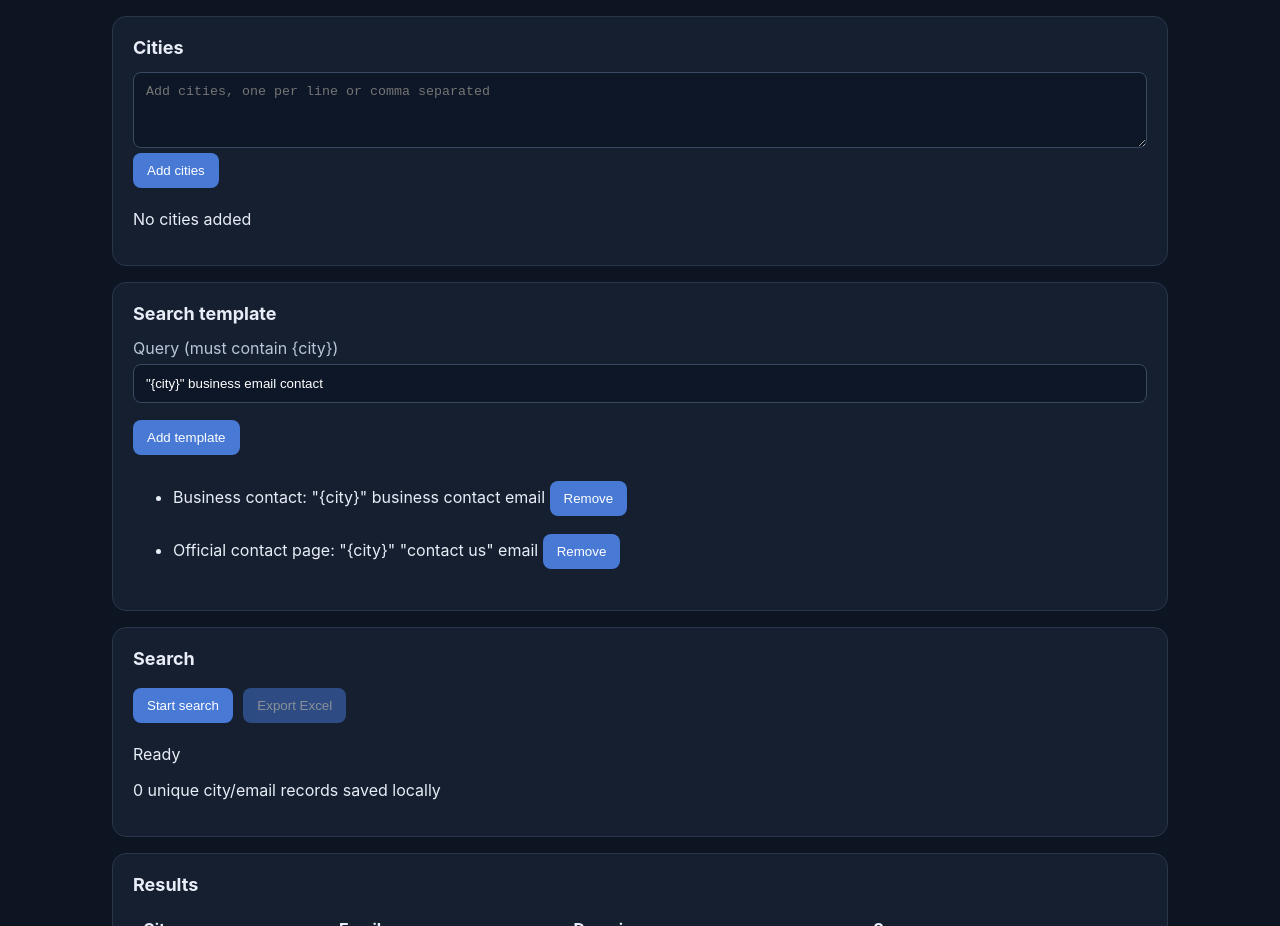
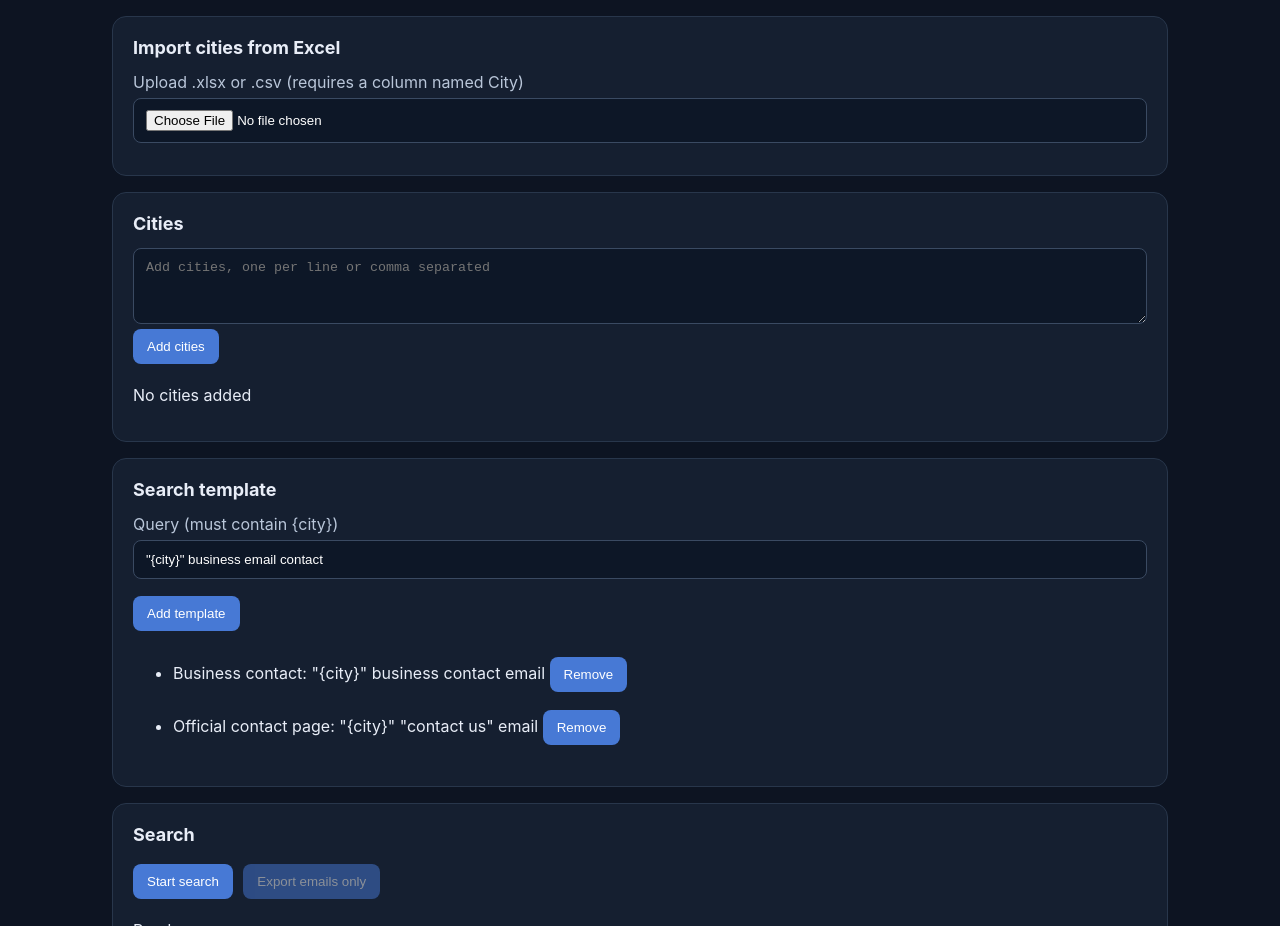
Before and after one commit to Yash-srivastav16/citymail-finder, a React (Vite) app: page / in a window 1280 px wide. Shown: the part 406-1332 px from the top of the page. Built offline with nearby package versions, Linux system fonts and the light colour scheme.

Commit message:
Add Excel city import and email-only export

```diff
--- a/src/App.tsx
+++ b/src/App.tsx
@@ -37,6 +37,8 @@ export default function App() {
   const [cities, setCities] = useState<City[]>(JSON.parse(localStorage.getItem("cm-cities") || "[]"));
   const [templates, setTemplates] = useState<Template[]>(JSON.parse(localStorage.getItem("cm-templates") || "null") || defaults);
   const [cityInput, setCityInput] = useState("");
+  const [paused, setPaused] = useState(false);
+  const [resumeWait, setResumeWait] = useState<(() => void) | null>(null);
   const [query, setQuery] = useState('"{city}" business email contact');
   const [results, setResults] = useState<Result[]>([]);
   const [status, setStatus] = useState("Ready");
@@ -44,6 +46,21 @@ export default function App() {
   useEffect(() => { readRows().then(setResults).catch(e => setStatus(e.message)); }, []);
   useEffect(() => { localStorage.setItem("cm-api", api); localStorage.setItem("cm-token", token); localStorage.setItem("cm-cities", JSON.stringify(cities)); localStorage.setItem("cm-templates", JSON.stringify(templates)); }, [api, token, cities, templates]);
   const headers = { "Content-Type": "application/json", ...(token ? { "X-CityMail-Token": token } : {}) };
+  async function importCities(file?: File) {
+    if (!file) return;
+    try {
+      const data = await file.arrayBuffer();
+      const workbook = XLSX.read(data, { type: "array" });
+      const sheet = workbook.Sheets[workbook.SheetNames[0]];
+      const rows = XLSX.utils.sheet_to_json<Record<string, unknown>>(sheet, { defval: "" });
+      const header = Object.keys(rows[0] || {}).find(k => k.trim().toLowerCase() === "city");
+      if (!header) throw new Error("Excel must contain a column named City.");
+      const imported = rows.map(row => String(row[header] || "").trim()).filter(Boolean);
+      if (!imported.length) throw new Error("No city names found in the City column.");
+      setCities(old => [...new Set([...old, ...imported])]);
+      setStatus("Imported " + imported.length + " city rows from Excel.");
+    } catch (e) { setStatus("Excel import failed: " + (e as Error).message); }
+  }
   function addCity() {
     const next = cityInput.split(/[\n,;]+/).map(x => x.trim()).filter(Boolean);
     setCities(old => [...new Set([...old, ...next])]); setCityInput("");
@@ -64,12 +81,20 @@ export default function App() {
   }
   async function run() {
     if (!api || !cities.length || !templates.length) { setStatus("Set API URL, add a city and at least one template."); return; }
-    setBusy(true); let done = 0, count = 0;
+    setBusy(true); setPaused(false); let done = 0, count = 0;
     try {
       for (const city of cities) for (const t of templates) {
         setStatus("Searching " + city + " · " + t.name + " (" + (++done) + "/" + (cities.length * templates.length) + ")");
-        const r = await fetch(api.replace(/\/$/, "") + "/api/search", { method: "POST", headers, body: JSON.stringify({ city, query: t.query.replaceAll("{city}", city), template: t.name }) });
-        const b = await r.json(); if (!r.ok) throw new Error(b.error || "Search failed");
+        let r = await fetch(api.replace(/\/$/, "") + "/api/search", { method: "POST", headers, body: JSON.stringify({ city, query: t.query.replaceAll("{city}", city), template: t.name }) });
+        let b = await r.json();
+        if (!r.ok && /captcha|human verification|verify you are human/i.test(b.error || "")) {
+          setPaused(true); setStatus("Human verification required for " + city + ". Complete it with the provider, then click Resume.");
+          await new Promise<void>(resolve => setResumeWait(() => resolve));
+          setPaused(false); setResumeWait(null);
+          r = await fetch(api.replace(/\/$/, "") + "/api/search", { method: "POST", headers, body: JSON.stringify({ city, query: t.query.replaceAll("{city}", city), template: t.name }) });
+          b = await r.json();
+        }
+        if (!r.ok) throw new Error(b.error || "Search failed");
         await saveRows(b.results || []); count += b.count || 0; setResults(await readRows());
       }
       setStatus("Completed. " + count + " records returned (local results are deduplicated).");
@@ -77,16 +102,16 @@ export default function App() {
     finally { setBusy(false); }
   }
   function exportExcel() {
-    const wb = XLSX.utils.book_new(); XLSX.utils.book_append_sheet(wb, XLSX.utils.json_to_sheet(results), "Emails");
+    const wb = XLSX.utils.book_new(); XLSX.utils.book_append_sheet(wb, XLSX.utils.aoa_to_sheet([["Email"], ...[...new Set(results.map(r => r.email.toLowerCase()))].map(email => [email])]), "Emails");
     XLSX.writeFile(wb, "citymail-emails.xlsx");
   }
   return <main className="app">
     <header><h1>CityMail Finder</h1><p>Discover publicly listed business contact emails</p></header>
     <section><h2>Backend</h2><label>Vercel API URL<input value={api} onChange={e => setApi(e.target.value)} placeholder="https://your-project.vercel.app"/></label><label>Access token (optional)<input type="password" value={token} onChange={e => setToken(e.target.value)}/></label><button onClick={test}>Test connection</button></section>
-    <section><h2>Cities</h2><textarea value={cityInput} onChange={e => setCityInput(e.target.value)} placeholder="Add cities, one per line or comma separated"/><button onClick={addCity}>Add cities</button><div className="city-list">{cities.length ? cities.map(city => <div className="city-row" key={city}><span>{city}</span><div><button type="button" onClick={() => openManualSearch(city, "google")}>Google search</button> <button type="button" onClick={() => openManualSearch(city, "bing")}>Bing search</button></div></div>) : <p>No cities added</p>}</div></section>
+    <section><h2>Import cities from Excel</h2><label>Upload .xlsx or .csv (requires a column named City)<input type="file" accept=".xlsx,.xls,.csv" onChange={e => importCities(e.target.files?.[0])}/></label></section><section><h2>Cities</h2><textarea value={cityInput} onChange={e => setCityInput(e.target.value)} placeholder="Add cities, one per line or comma separated"/><button onClick={addCity}>Add cities</button><div className="city-list">{cities.length ? cities.map(city => <div className="city-row" key={city}><span>{city}</span><div><button type="button" onClick={() => openManualSearch(city, "google")}>Google search</button> <button type="button" onClick={() => openManualSearch(city, "bing")}>Bing search</button></div></div>) : <p>No cities added</p>}</div></section>
     <section><h2>Search template</h2><label>Query (must contain {"{city}"})<input value={query} onChange={e => setQuery(e.target.value)}/></label><button onClick={() => setTemplates(old => [...old, { name: "Template " + (old.length + 1), query }])}>Add template</button><ul>{templates.map((t, i) => <li key={i}>{t.name}: {t.query} <button onClick={() => setTemplates(old => old.filter((_, n) => n !== i))}>Remove</button></li>)}</ul></section>
-    <section><h2>Search</h2><button disabled={busy} onClick={run}>{busy ? "Searching…" : "Start search"}</button> <button disabled={busy || !results.length} onClick={exportExcel}>Export Excel</button><p role="status">{status}</p><p>{results.length} unique city/email records saved locally</p></section>
-    <section><h2>Results</h2><div className="table"><table><thead><tr><th>City</th><th>Email</th><th>Domain</th><th>Source</th></tr></thead><tbody>{results.map((r, i) => <tr key={i}><td>{r.city}</td><td>{r.email}</td><td>{r.domain}</td><td><a href={r.sourceUrl} target="_blank" rel="noreferrer">Open</a></td></tr>)}</tbody></table></div></section>
+    <section><h2>Search</h2><button disabled={busy} onClick={run}>{busy ? "Searching…" : "Start search"}</button> {paused && <button onClick={() => resumeWait?.()}>Resume after verification</button>} <button disabled={busy || !results.length} onClick={exportExcel}>Export emails only</button><p role="status">{status}</p><p>{results.length} unique city/email records saved locally</p></section>
+    <section><h2>Collected emails</h2><p>{new Set(results.map(r => r.email.toLowerCase())).size} unique email addresses</p><div className="table"><table><thead><tr><th>Email</th></tr></thead><tbody>{[...new Set(results.map(r => r.email.toLowerCase()))].map(email => <tr key={email}><td>{email}</td></tr>)}</tbody></table></div></section>
     <footer>Only public business contact information is processed. Respect site terms, robots.txt and rate limits.</footer>
   </main>;
 }
```
